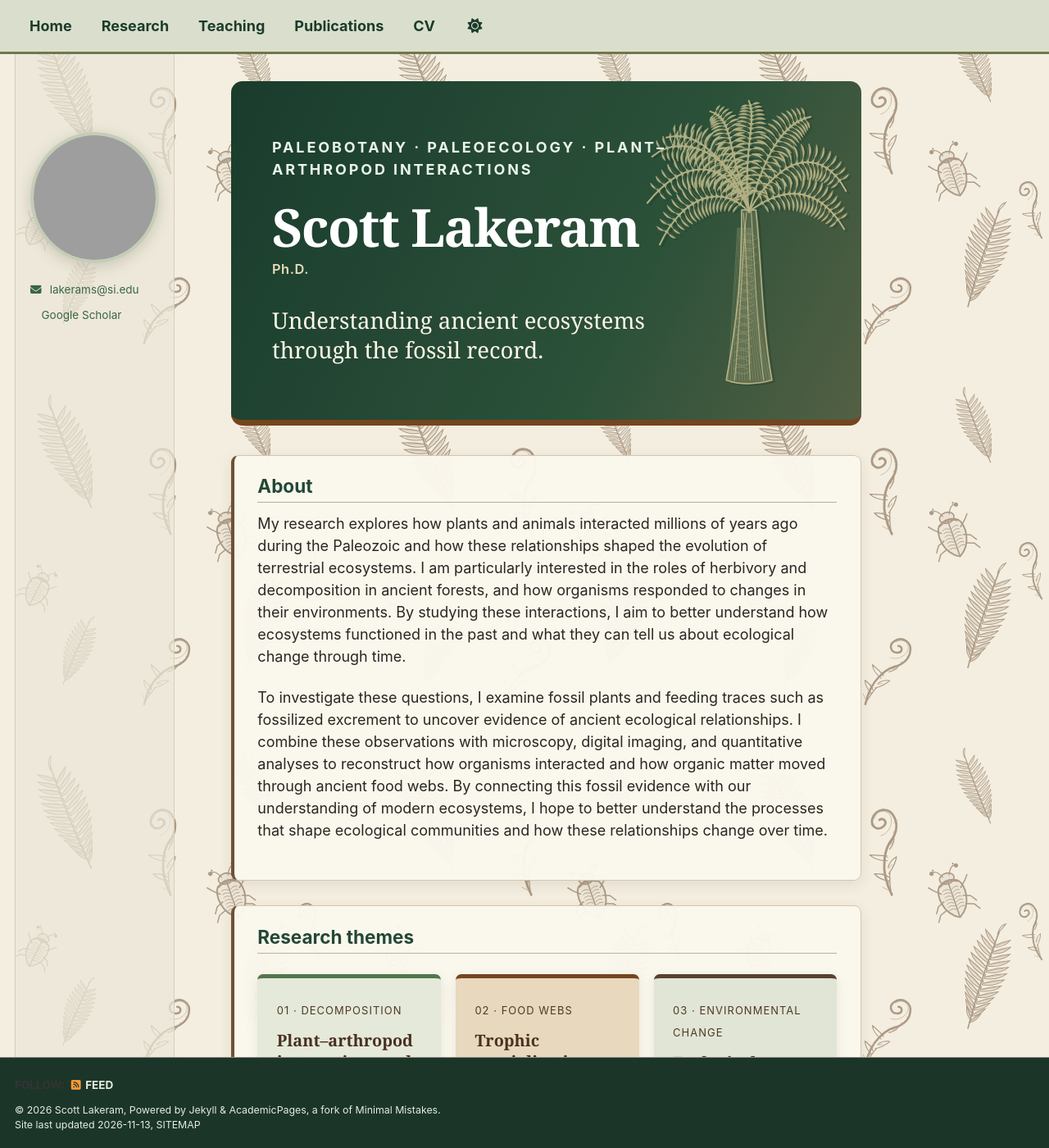
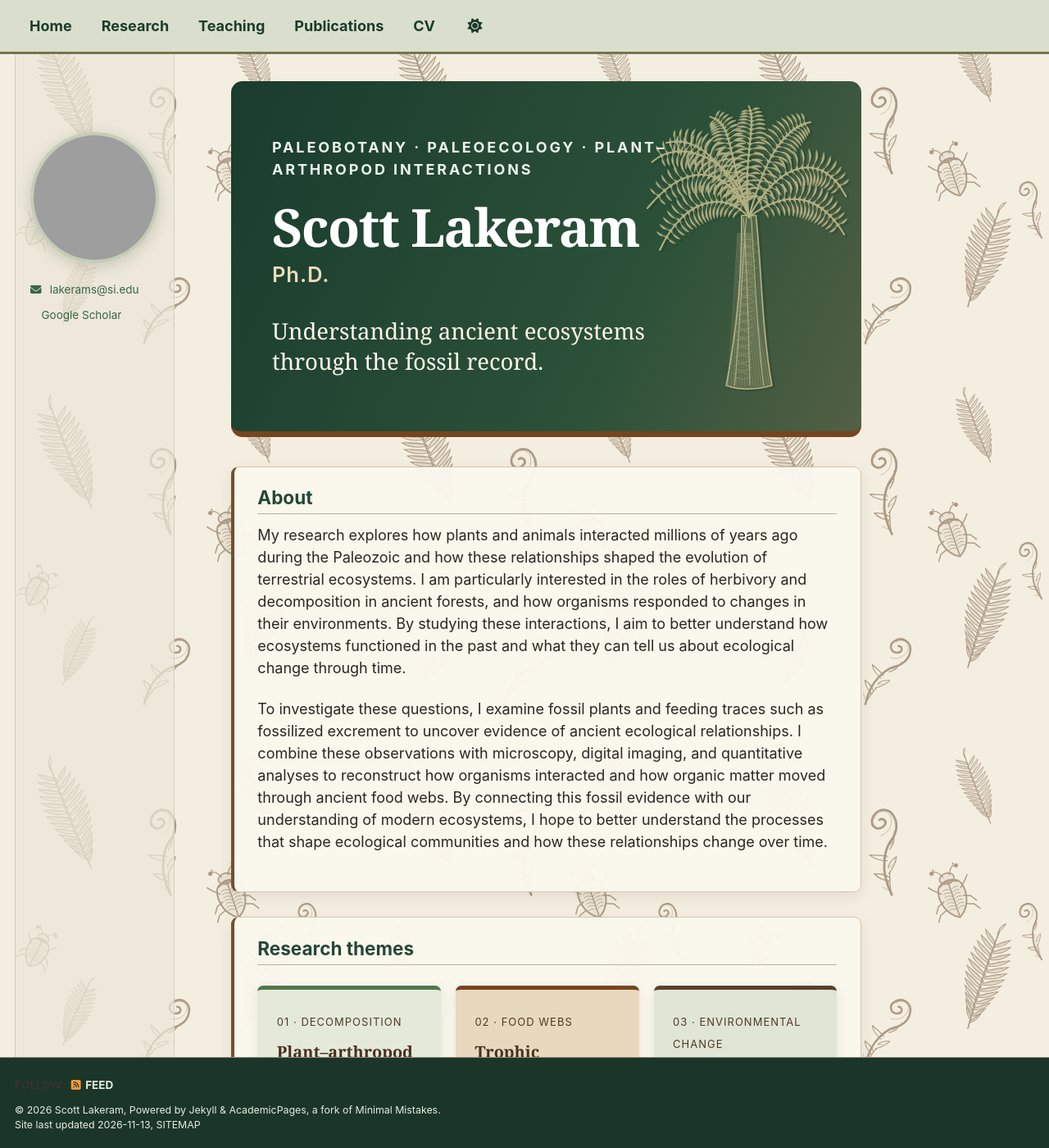
Before and after one commit to slakeram/slakeram.github.io, a Jekyll site: the page built from _pages/about.md, in a window 1280 px wide and 1400 px high. Shown: the whole window at 82% size. Built offline with Jekyll 4.4.1, drawn with Linux system fonts in a browser that asks for light colours; a script bundle is joined from its source files by our own code; a style sheet for code colours, icons or effects is not loaded; grey boxes are pictures that could not be loaded.

Commit message:
Increase homepage PhD text size for balanced hero typography

```diff
--- a/assets/css/botanical.css
+++ b/assets/css/botanical.css
@@ -285,7 +285,7 @@ body:has(.botanical-hero) .page__title {display:none;}
   text-wrap:balance;
 }
 .botanical-hero .botanical-hero-degree {
-  font-size:.91rem;
+  font-size:clamp(1.2rem,2vw,1.5rem);
   font-weight:600;
   letter-spacing:.035em;
   color:#eadbb9;
```
